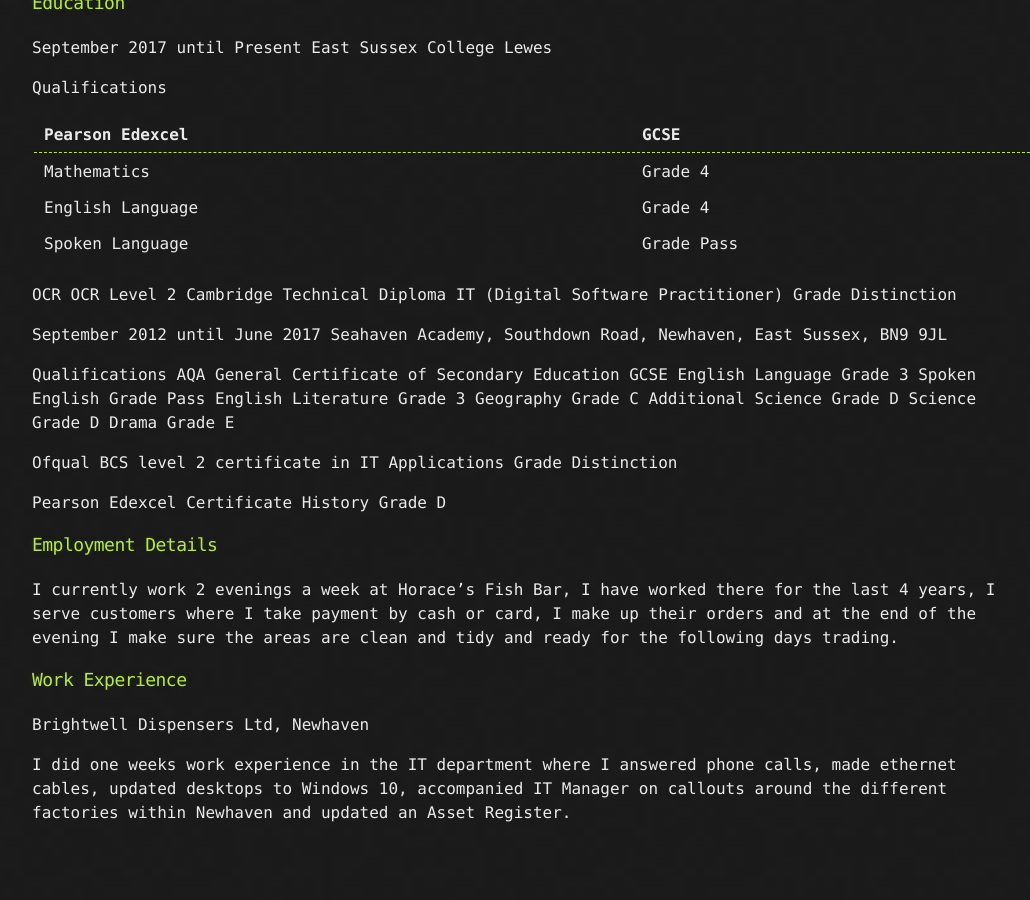
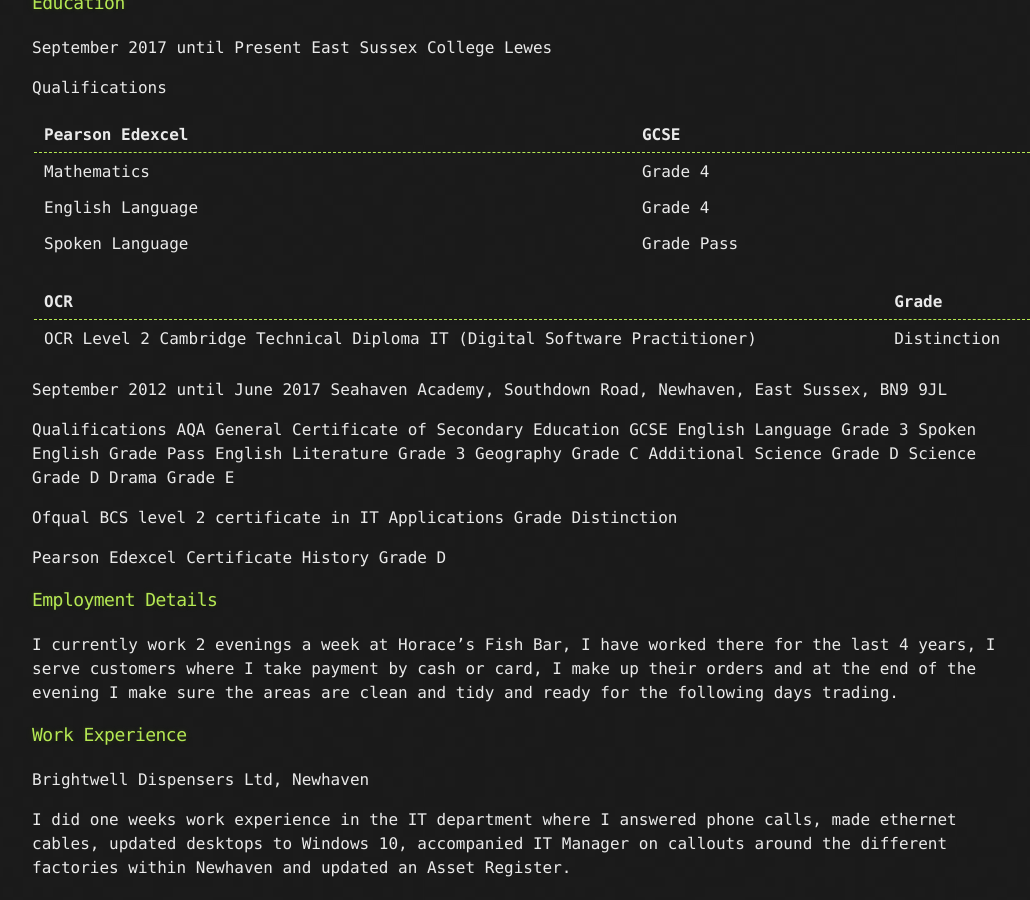
Before and after one commit to OFGAMINGXV/Portfolio, a Jekyll site: the page built from cv.md, in a window 1280 px wide and 900 px high, scrolled down 618 px. Shown: the whole window, without its empty margins (108-1138 px from the left). Built offline with Jekyll 4.4.1, drawn with Linux system fonts in a browser that asks for light colours; our own code applies the rules of GitHub Pages for plain Markdown files; the repository's description, which GitHub fills in, is left out; before the commit the page ends 1463 px from its top, so only the background shows below that.

Commit message:
Update cv.md

```diff
--- a/cv.md
+++ b/cv.md
@@ -20,9 +20,9 @@ Qualifications
 | English Language  | Grade 4    |
 | Spoken Language   | Grade Pass |
 
-
-OCR
-OCR Level 2 Cambridge Technical Diploma IT (Digital Software Practitioner) Grade Distinction
+| OCR                                                                        | Grade       |
+|----------------------------------------------------------------------------|-------------|
+| OCR Level 2 Cambridge Technical Diploma IT (Digital Software Practitioner) | Distinction |
 
 September 2012 until June 2017
 Seahaven Academy, Southdown Road, Newhaven, East Sussex, BN9 9JL
```
